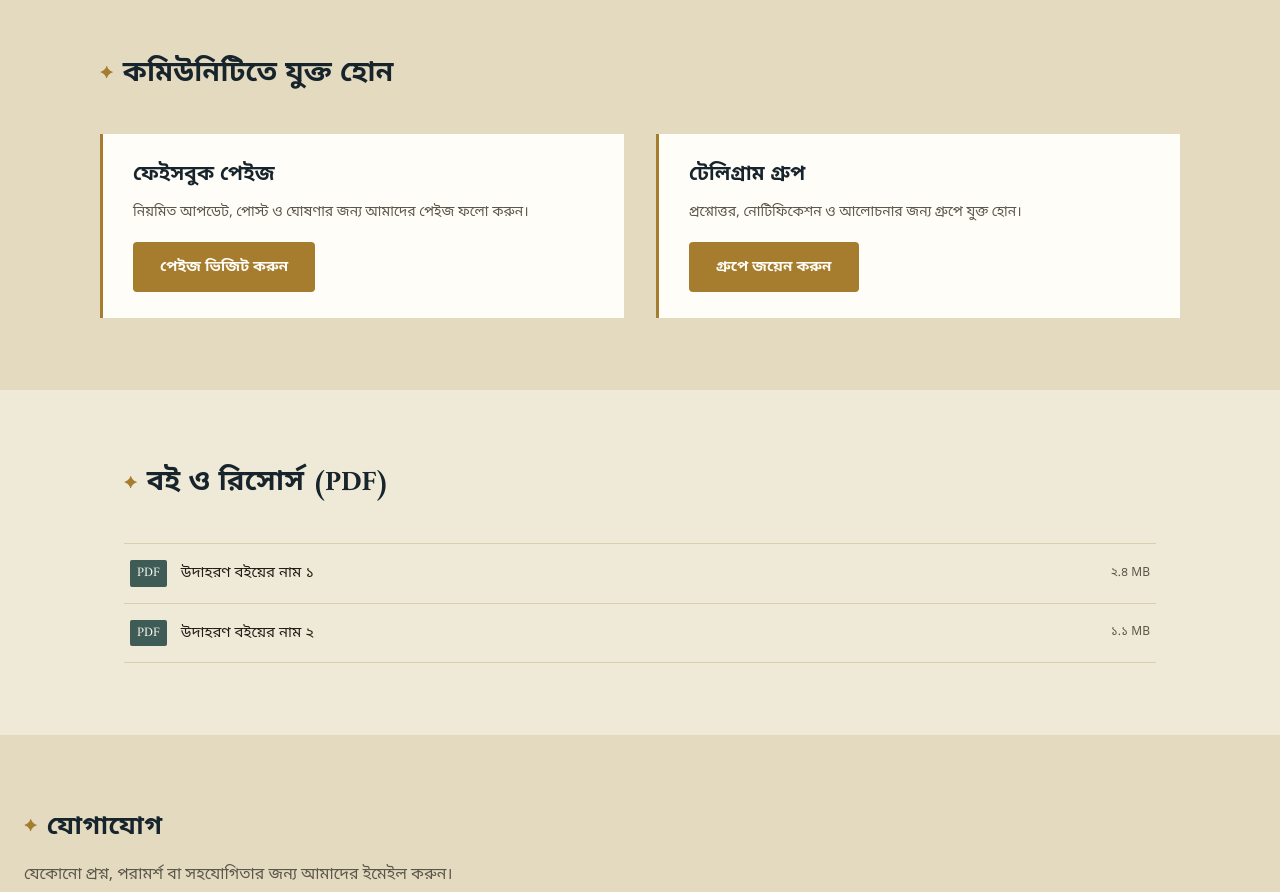
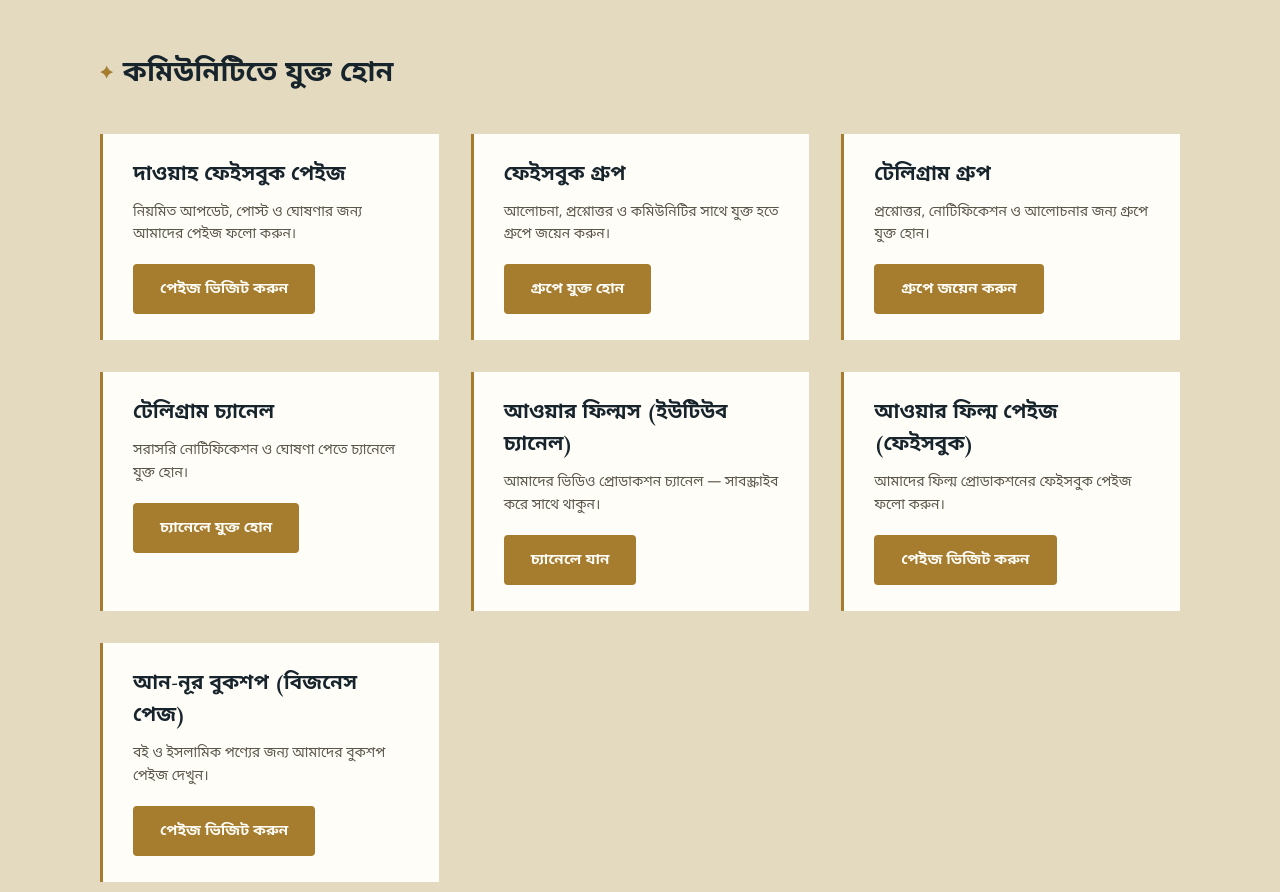
Before and after one commit to mosabbirulislamronok369/salafi-dawah, a plain HTML site: page index.html in a window 1280 px wide. Shown: the part 1080-1972 px from the top of the page. Drawn offline with Linux system fonts and the light colour scheme.

Commit message:
Add community links (FB group, Telegram channel, film pages, bookshop)

```diff
--- a/content.js
+++ b/content.js
@@ -17,11 +17,58 @@ const SITE_CONTENT = {
   // ইউটিউব চ্যানেলের লিংক (উপরে হেডারের "ইউটিউব চ্যানেল" বাটনে ব্যবহার হবে)
   youtubeChannelUrl: "https://youtube.com/@salafidawahplatform?si=yZ64DniPaqOogui3",
 
-  // ফেইসবুক পেইজের পুরো URL (https সহ)
-  facebookPageUrl: "https://www.facebook.com/share/19Ubw7fjFG/",
+  // টেলিগ্রাম গ্রুপ/চ্যানেলের ইনভাইট লিংক (হিরো সেকশনের বাটনে ব্যবহার হয়)
+  telegramUrl: "https://t.me/salafidawahplatform",
 
-  // টেলিগ্রাম গ্রুপ/চ্যানেলের ইনভাইট লিংক
-  telegramUrl: "https://t.me/salafidawahplatform",
+  // ---------------------------------------------------------------------
+  // কমিউনিটি লিংক — এখানে যত ইচ্ছা কার্ড যোগ করতে পারেন, শুধু নিচের প্যাটার্নে
+  // একটা { title, description, url, buttonText } যোগ করলেই "কমিউনিটিতে
+  // যুক্ত হোন" সেকশনে নতুন কার্ড হিসেবে দেখাবে
+  // ---------------------------------------------------------------------
+  communityLinks: [
+    {
+      title: "দাওয়াহ ফেইসবুক পেইজ",
+      description: "নিয়মিত আপডেট, পোস্ট ও ঘোষণার জন্য আমাদের পেইজ ফলো করুন।",
+      url: "https://www.facebook.com/share/19Ubw7fjFG/",
+      buttonText: "পেইজ ভিজিট করুন"
+    },
+    {
+      title: "ফেইসবুক গ্রুপ",
+      description: "আলোচনা, প্রশ্নোত্তর ও কমিউনিটির সাথে যুক্ত হতে গ্রুপে জয়েন করুন।",
+      url: "https://www.facebook.com/share/g/1dxFfuNfPk/",
+      buttonText: "গ্রুপে যুক্ত হোন"
+    },
+    {
+      title: "টেলিগ্রাম গ্রুপ",
+      description: "প্রশ্নোত্তর, নোটিফিকেশন ও আলোচনার জন্য গ্রুপে যুক্ত হোন।",
+      url: "https://t.me/salafidawahplatform",
+      buttonText: "গ্রুপে জয়েন করুন"
+    },
+    {
+      title: "টেলিগ্রাম চ্যানেল",
+      description: "সরাসরি নোটিফিকেশন ও ঘোষণা পেতে চ্যানেলে যুক্ত হোন।",
+      url: "https://t.me/islamicdawahtruereligion",
+      buttonText: "চ্যানেলে যুক্ত হোন"
+    },
+    {
+      title: "আওয়ার ফিল্মস (ইউটিউব চ্যানেল)",
+      description: "আমাদের ভিডিও প্রোডাকশন চ্যানেল — সাবস্ক্রাইব করে সাথে থাকুন।",
+      url: "https://youtube.com/@morfah369?si=RyFP1BDGx_8i4tGF",
+      buttonText: "চ্যানেলে যান"
+    },
+    {
+      title: "আওয়ার ফিল্ম পেইজ (ফেইসবুক)",
+      description: "আমাদের ফিল্ম প্রোডাকশনের ফেইসবুক পেইজ ফলো করুন।",
+      url: "https://www.facebook.com/share/1DWw34LZDu/",
+      buttonText: "পেইজ ভিজিট করুন"
+    },
+    {
+      title: "আন-নূর বুকশপ (বিজনেস পেজ)",
+      description: "বই ও ইসলামিক পণ্যের জন্য আমাদের বুকশপ পেইজ দেখুন।",
+      url: "https://www.facebook.com/share/19JgfhmmwM/",
+      buttonText: "পেইজ ভিজিট করুন"
+    }
+  ],
 
   // ---------------------------------------------------------------------
   // ইউটিউব থেকে ভিডিও অটো-আপডেট (ঐচ্ছিক)
--- a/index.html
+++ b/index.html
@@ -56,21 +56,7 @@
       <div class="section-head">
         <h2>কমিউনিটিতে যুক্ত হোন</h2>
       </div>
-      <div class="community-grid">
-
-        <div class="community-card">
-          <h3>ফেইসবুক পেইজ</h3>
-          <p>নিয়মিত আপডেট, পোস্ট ও ঘোষণার জন্য আমাদের পেইজ ফলো করুন।</p>
-          <div id="fbPageContainer" class="fb-embed"></div>
-        </div>
-
-        <div class="community-card">
-          <h3>টেলিগ্রাম গ্রুপ</h3>
-          <p>প্রশ্নোত্তর, নোটিফিকেশন ও আলোচনার জন্য গ্রুপে যুক্ত হোন।</p>
-          <a id="telegramLink" href="#" target="_blank" rel="noopener" class="btn btn-primary">গ্রুপে জয়েন করুন</a>
-        </div>
-
-      </div>
+      <div id="communityGrid" class="community-grid"></div>
     </section>
 
     <section id="resources" class="section">
--- a/main.js
+++ b/main.js
@@ -33,7 +33,6 @@
 
   // ---- External links ----
   document.getElementById("youtubeChannelLink").href = c.youtubeChannelUrl;
-  document.getElementById("telegramLink").href = c.telegramUrl;
   document.getElementById("telegramHeroLink").href = c.telegramUrl;
 
   // ---- Videos ----
@@ -189,15 +188,28 @@
     pdfList.appendChild(li);
   });
 
-  // ---- Facebook link (simple button — the official Page Plugin needs
-  // domain verification and a real page URL, so a plain button is far
-  // more reliable, especially with share-style links) ----
-  const fbContainer = document.getElementById("fbPageContainer");
-  const fbLink = document.createElement("a");
-  fbLink.href = c.facebookPageUrl;
-  fbLink.target = "_blank";
-  fbLink.rel = "noopener";
-  fbLink.className = "btn btn-primary";
-  fbLink.textContent = "পেইজ ভিজিট করুন";
-  fbContainer.appendChild(fbLink);
+  // ---- Community links (Facebook page/group, Telegram, extra channels, etc.) ----
+  const communityGrid = document.getElementById("communityGrid");
+  (c.communityLinks || []).forEach(function (item) {
+    const card = document.createElement("div");
+    card.className = "community-card";
+
+    const h3 = document.createElement("h3");
+    h3.textContent = item.title;
+
+    const p = document.createElement("p");
+    p.textContent = item.description || "";
+
+    const link = document.createElement("a");
+    link.href = item.url;
+    link.target = "_blank";
+    link.rel = "noopener";
+    link.className = "btn btn-primary";
+    link.textContent = item.buttonText || "ভিজিট করুন";
+
+    card.appendChild(h3);
+    card.appendChild(p);
+    card.appendChild(link);
+    communityGrid.appendChild(card);
+  });
 })();
```
Also changed, not shown: 1 other file.
